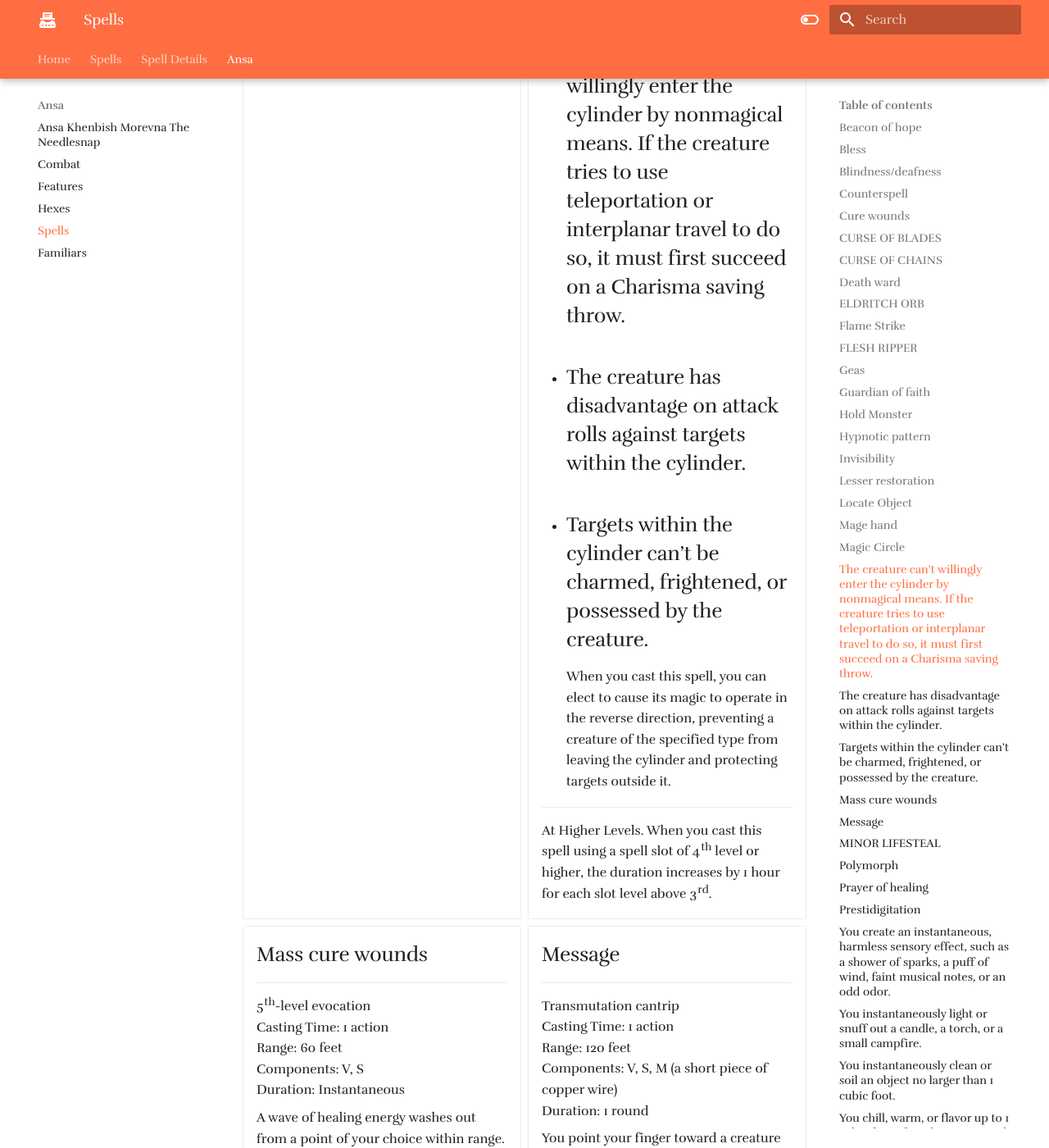
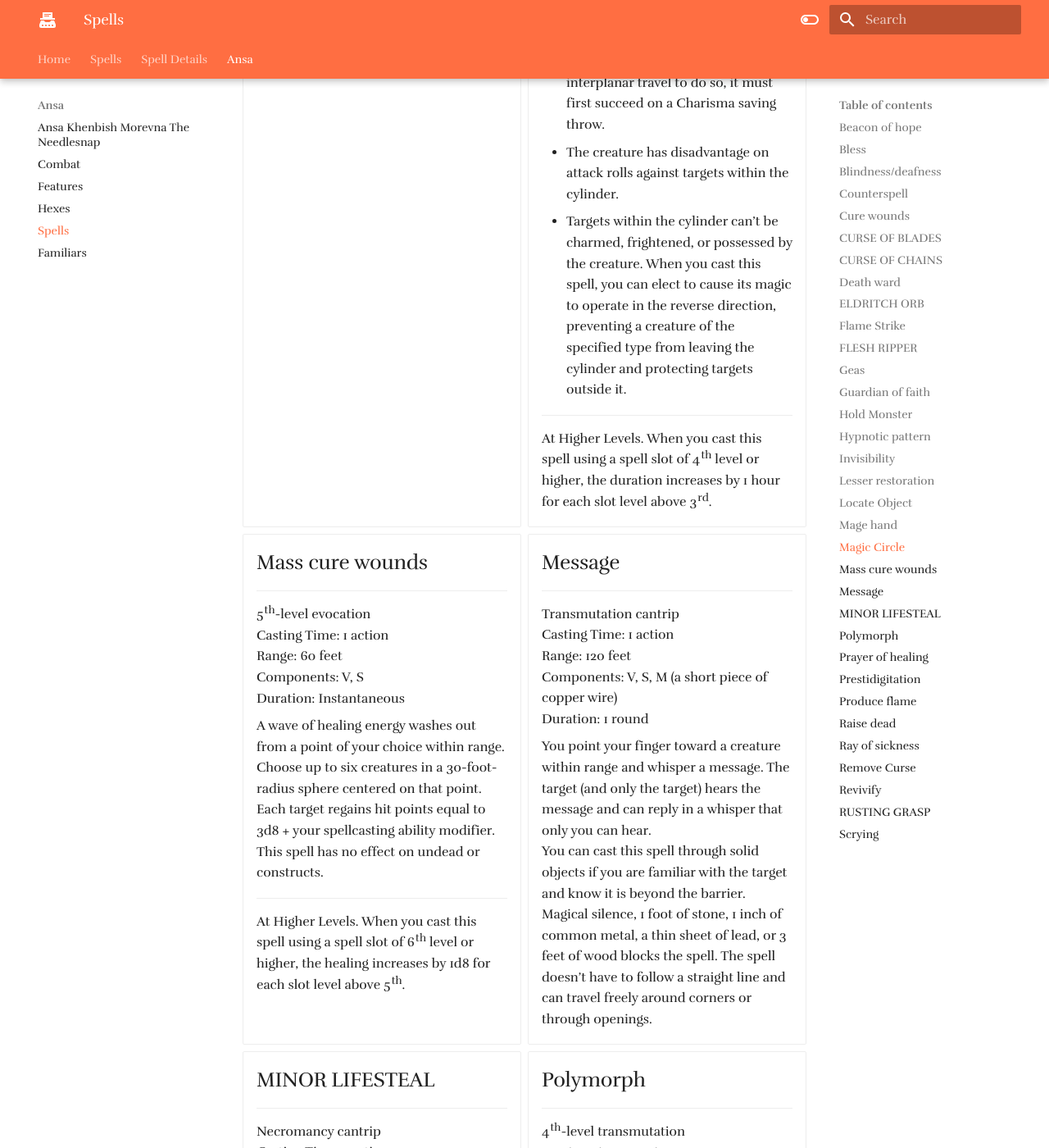
Before and after one commit to Half-Guinea-Press/morevnas_daughter, an MkDocs documentation site: the page built from docs/ansa/ansa_spells.md, in a window 1280 px wide and 1400 px high, scrolled down 7324 px. Shown: the whole window at 82% size. Built offline with MkDocs 1.6.1 and Material for MkDocs 9.7.7, drawn with Linux system fonts in a browser that asks for light colours; some web fonts are replaced; comment, search, counter and statistics services are not loaded.

Commit message:
Update ansa_spells.md

```diff
--- a/docs/ansa/ansa_spells.md
+++ b/docs/ansa/ansa_spells.md
@@ -296,9 +296,9 @@
     You create a 10-foot-radius, 20-foot-tall cylinder of magical energy centered on a point on the ground that you can see within range. Glowing runes appear wherever the cylinder intersects with the floor or other surface.<br>
     Choose one or more of the following types of creatures: celestials, elementals, fey, fiends, or undead. The circle affects a creature of the chosen type in the following ways:
 
-    -   ## The creature can’t willingly enter the cylinder by nonmagical means. If the creature tries to use teleportation or interplanar travel to do so, it must first succeed on a Charisma saving throw.
-    -   ## The creature has disadvantage on attack rolls against targets within the cylinder.
-    -   ## Targets within the cylinder can’t be charmed, frightened, or possessed by the creature.
+    -   The creature can’t willingly enter the cylinder by nonmagical means. If the creature tries to use teleportation or interplanar travel to do so, it must first succeed on a Charisma saving throw.
+    -   The creature has disadvantage on attack rolls against targets within the cylinder.
+    -   Targets within the cylinder can’t be charmed, frightened, or possessed by the creature.
     When you cast this spell, you can elect to cause its magic to operate in the reverse direction, preventing a creature of the specified type from leaving the cylinder and protecting targets outside it.
 
     ---
@@ -394,12 +394,12 @@
 
     This spell is a minor magical trick that novice spellcasters use for practice. You create one of the following magical effects within range:
 
-    -   ## You create an instantaneous, harmless sensory effect, such as a shower of sparks, a puff of wind, faint musical notes, or an odd odor.
-    -   ## You instantaneously light or snuff out a candle, a torch, or a small campfire.
-    -   ## You instantaneously clean or soil an object no larger than 1 cubic foot.
-    -   ## You chill, warm, or flavor up to 1 cubic foot of nonliving material for 1 hour.
-    -   ## You make a color, a small mark, or a symbol appear on an object or a surface for 1 hour.
-    -   ## You create a nonmagical trinket or an illusory image that can fit in your hand and that lasts until the end of your next turn.
+    -   You create an instantaneous, harmless sensory effect, such as a shower of sparks, a puff of wind, faint musical notes, or an odd odor.
+    -   You instantaneously light or snuff out a candle, a torch, or a small campfire.
+    -   You instantaneously clean or soil an object no larger than 1 cubic foot.
+    -   You chill, warm, or flavor up to 1 cubic foot of nonliving material for 1 hour.
+    -   You make a color, a small mark, or a symbol appear on an object or a surface for 1 hour.
+    -   You create a nonmagical trinket or an illusory image that can fit in your hand and that lasts until the end of your next turn.
 
     If you cast this spell multiple times, you can have up to three of its non-instantaneous effects active at a time, and you can dismiss such an effect as an action.<br>
 
```
